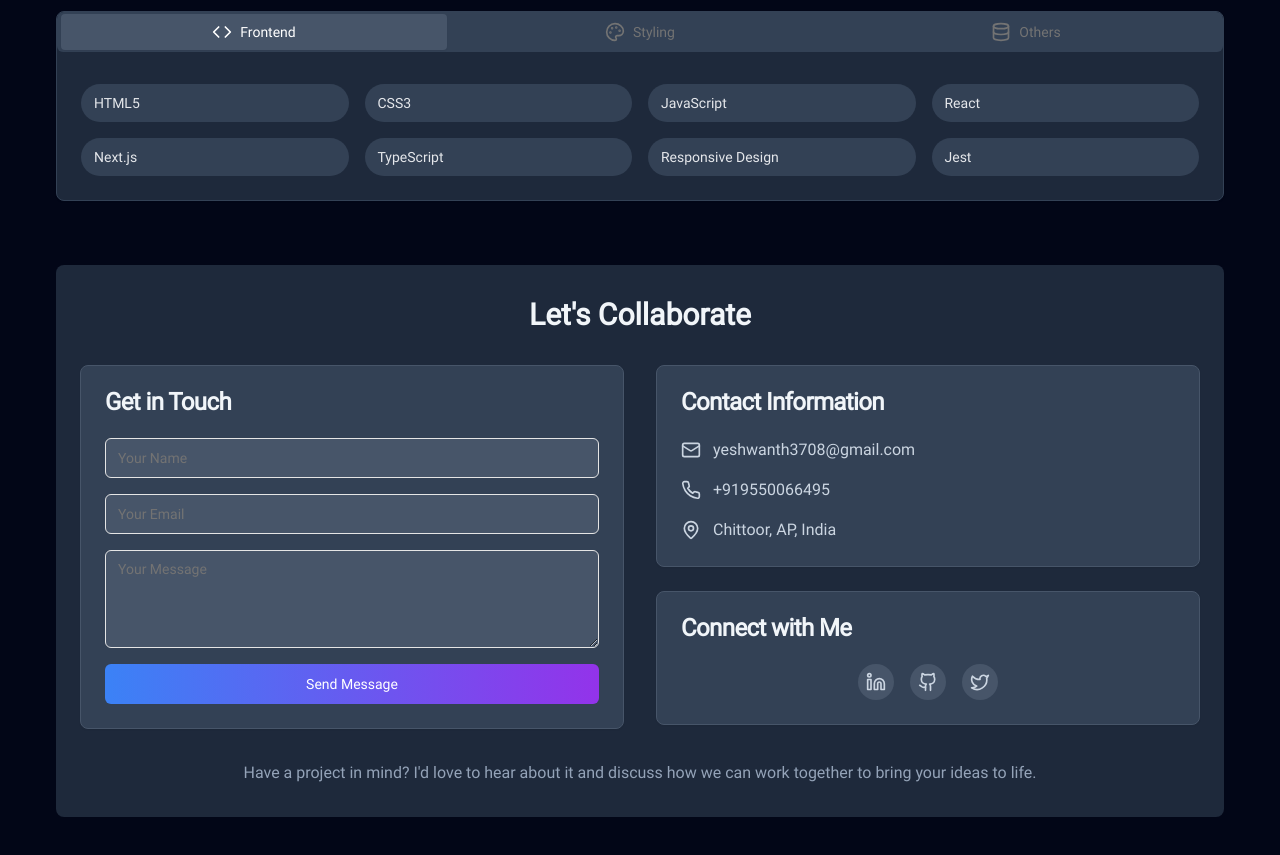
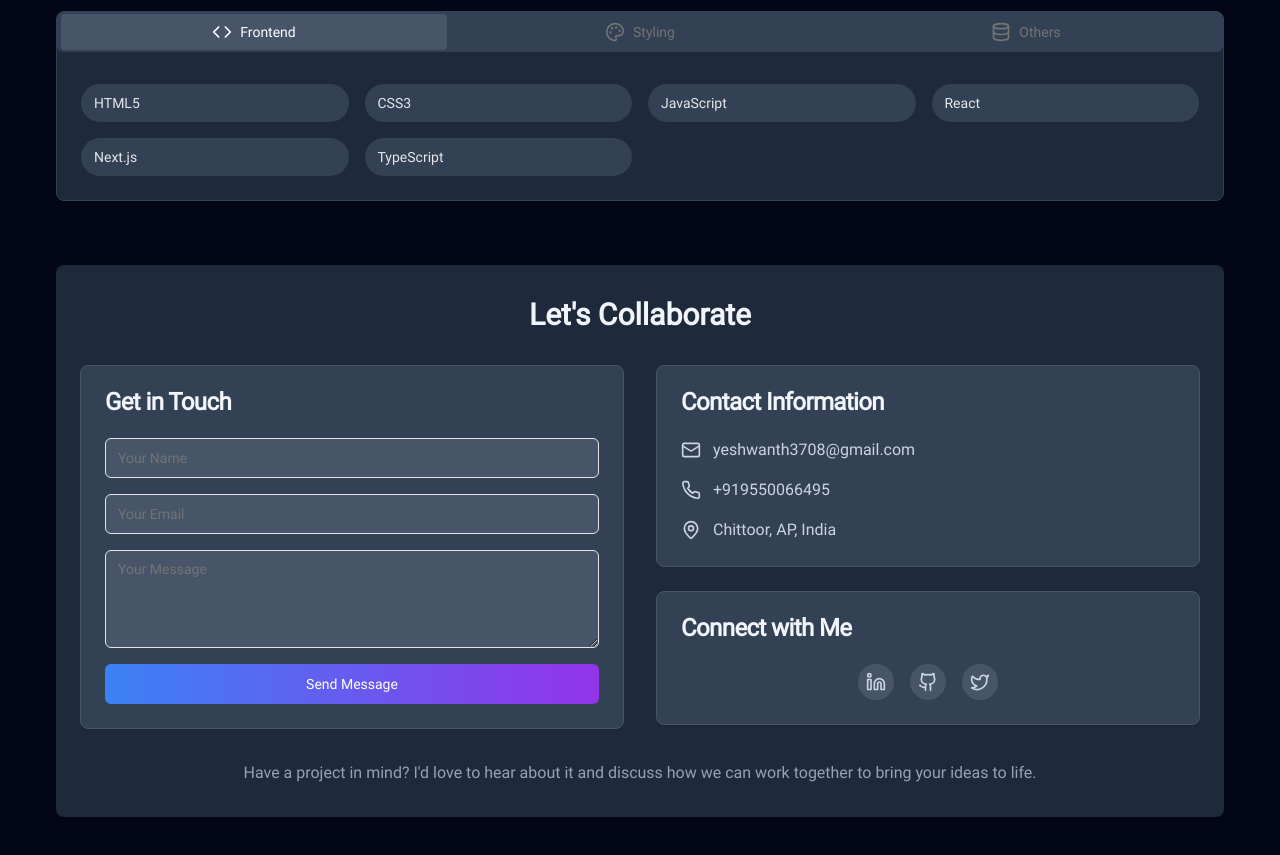
Before and after one commit to yeshwanthc/new-portfolio, a Next.js app: page / in a window 1280 px wide. Shown: the part 2120-2975 px from the top of the page. Built offline with nearby package versions, Linux system fonts and the light colour scheme; no server answers.

Commit message:
AnimatePresence issue resolved

```diff
--- a/components/SkillsNew.tsx
+++ b/components/SkillsNew.tsx
@@ -1,11 +1,11 @@
 "use client"
 
 import React, { useState } from "react"
-import { motion, AnimatePresence } from "framer-motion"
+import { motion } from "framer-motion"
 import { Card, CardContent } from "@/components/ui/card"
 import { Tabs, TabsContent, TabsList, TabsTrigger } from "@/components/ui/tabs"
 import { Badge } from "@/components/ui/badge"
-import { Briefcase, Code, Palette, Database } from "lucide-react"
+import { Briefcase, Code, Palette, Database } from 'lucide-react'
 
 interface SkillsProps {
   isDarkMode?: boolean
@@ -22,8 +22,6 @@ const skillCategories = [
       "React",
       "Next.js",
       "TypeScript",
-      "Responsive Design",
-      "Jest",
     ],
   },
   {
@@ -34,7 +32,6 @@ const skillCategories = [
       "Tailwind CSS",
       "Bootstrap",
       "Material-UI",
-      "Styled Components",
     ],
   },
   {
@@ -93,9 +90,9 @@ const ProfessionalSkills: React.FC<SkillsProps> = ({ isDarkMode = false }) => {
               ))}
             </TabsList>
             <div className="p-6">
-              <AnimatePresence mode="wait">
-                {skillCategories.map((category) => (
-                  <TabsContent key={category.name} value={category.name}>
+              {skillCategories.map((category) => (
+                <TabsContent key={category.name} value={category.name}>
+                  {activeTab === category.name && (
                     <motion.div
                       initial={{ opacity: 0, y: 20 }}
                       animate={{ opacity: 1, y: 0 }}
@@ -123,9 +120,9 @@ const ProfessionalSkills: React.FC<SkillsProps> = ({ isDarkMode = false }) => {
                         </motion.div>
                       ))}
                     </motion.div>
-                  </TabsContent>
-                ))}
-              </AnimatePresence>
+                  )}
+                </TabsContent>
+              ))}
             </div>
           </Tabs>
         </CardContent>
```
